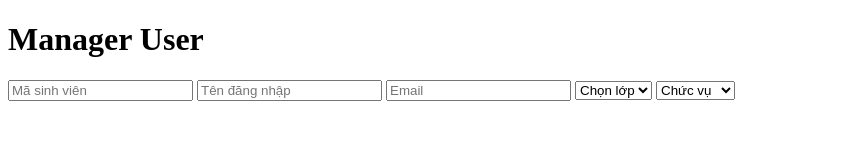
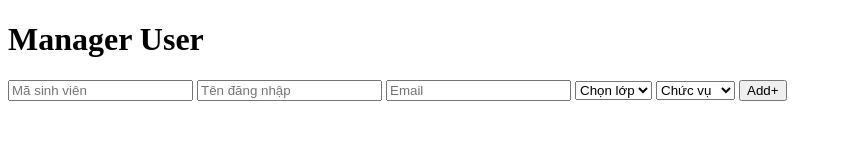
Before and after one commit to nguyenhoangviet21092004/Casestudy-l-m-l-i, a plain HTML site: page index.html in a window 1280 px wide. Shown: the whole page, without its empty margins (0-842 px from the left). Drawn offline with Linux system fonts and the light colour scheme.

Commit message:
phần thêm - bước 2 viết sự kiện onclick gọi hàm add

```diff
--- a/index.html
+++ b/index.html
@@ -37,7 +37,14 @@
             </select>
 
 
+            <button id="submit" onclick="add()">Add+</button>
         </div>
+
+        <script>
+            function add() {
+
+            }
+        </script>
     </div>
 </body>
 </html>
```
